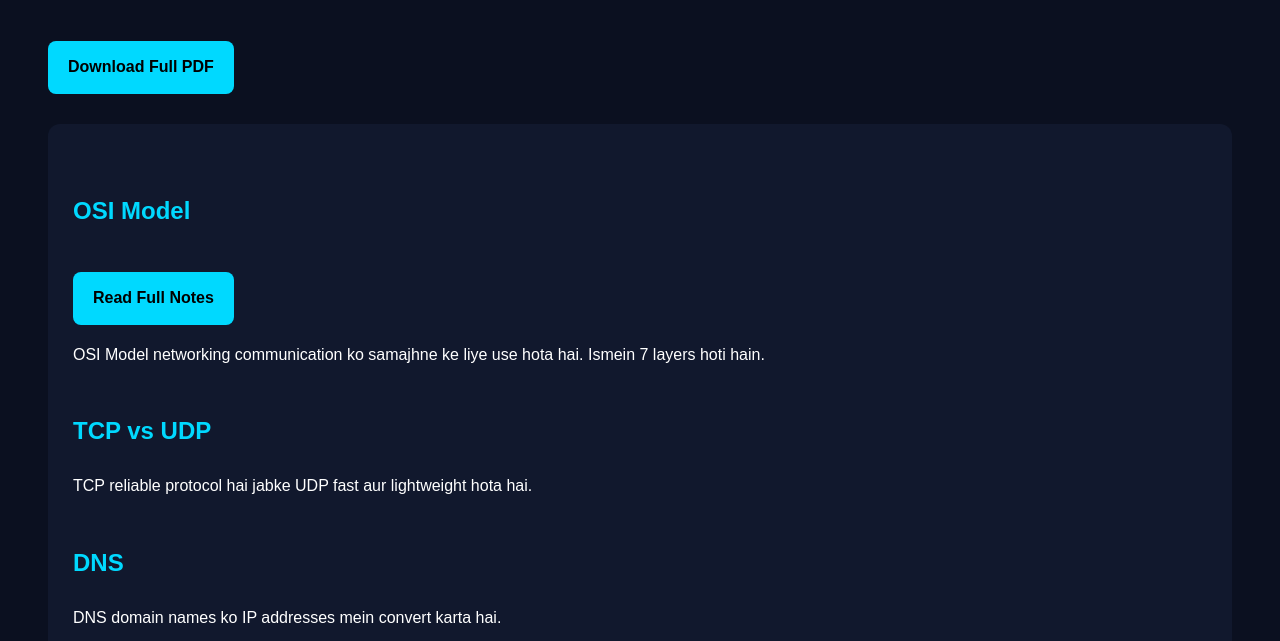
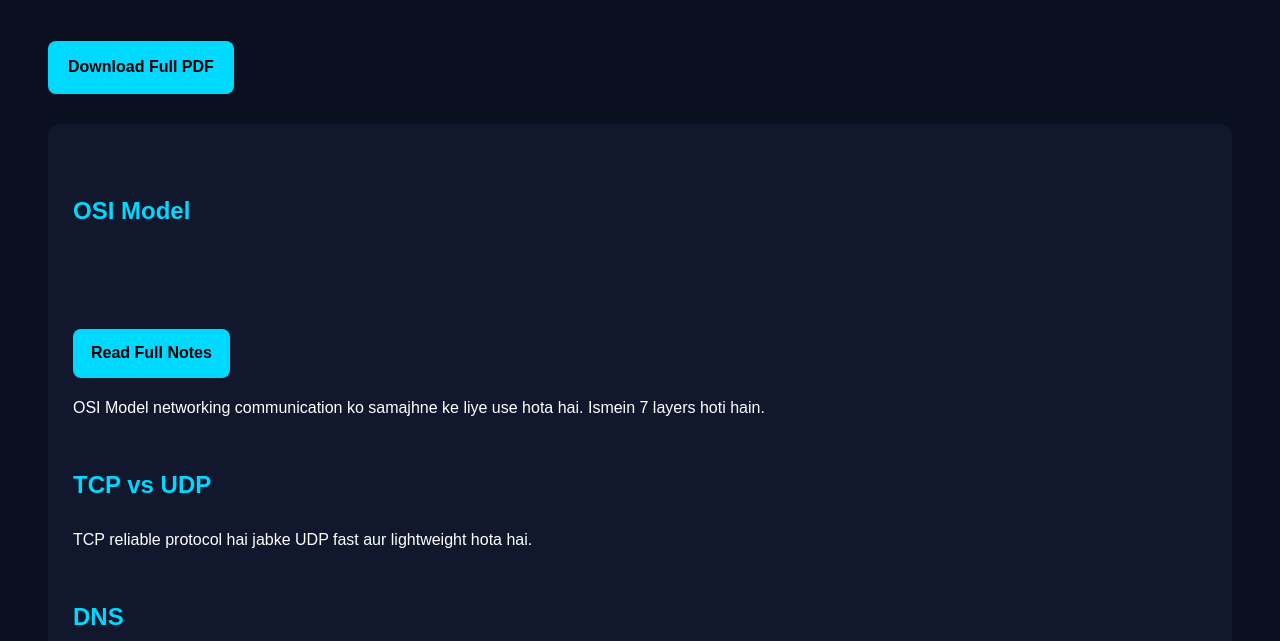
Before and after one commit to syedghous-1jp/cybersecurity-portfolio, a plain HTML site: page networking.html in a window 1280 px wide. Shown: the part 159-800 px from the top of the page. Drawn offline with Linux system fonts and the light colour scheme.

Commit message:
Style update for OSI Model link in networking.html

```diff
--- a/networking.html
+++ b/networking.html
@@ -54,7 +54,12 @@
 
   <div class="box">
     <h2>OSI Model</h2>
-    <a href="osi-model.html">Read Full Notes</a>
+    <br><br>
+
+<a href="osi-model.html"
+style="background:#00d9ff;color:black;padding:10px 18px;text-decoration:none;border-radius:8px;font-weight:bold;display:inline-block;">
+Read Full Notes
+</a>
     <p>
       OSI Model networking communication ko samajhne ke liye use hota hai.
       Ismein 7 layers hoti hain.
```
